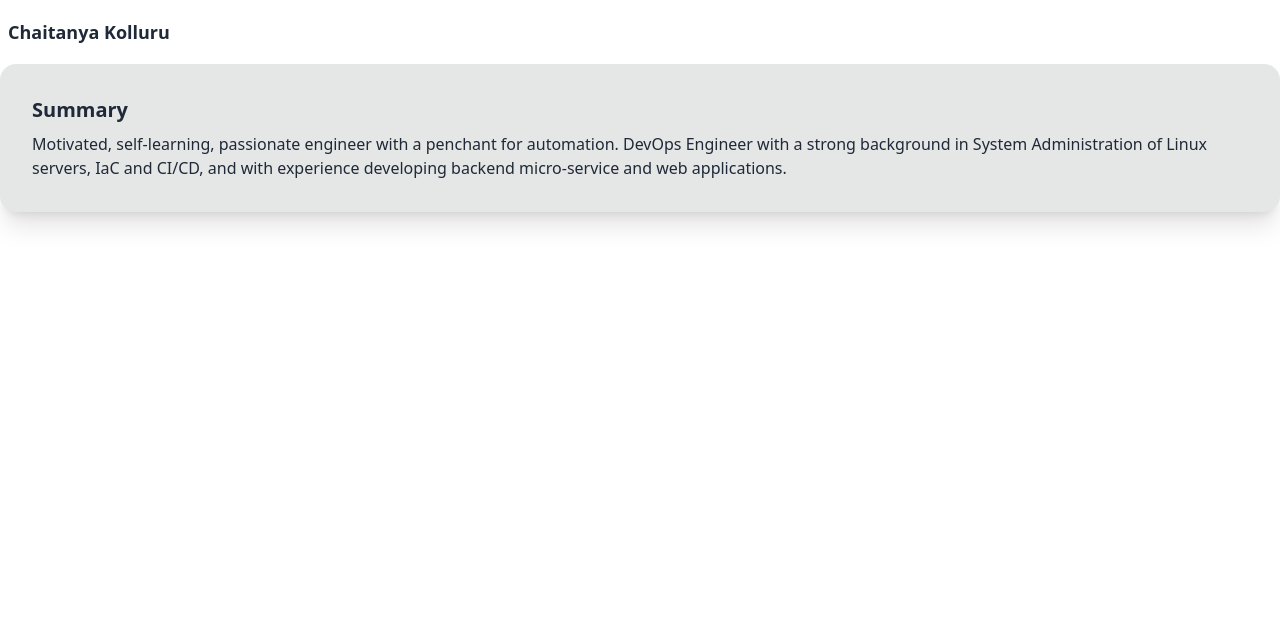
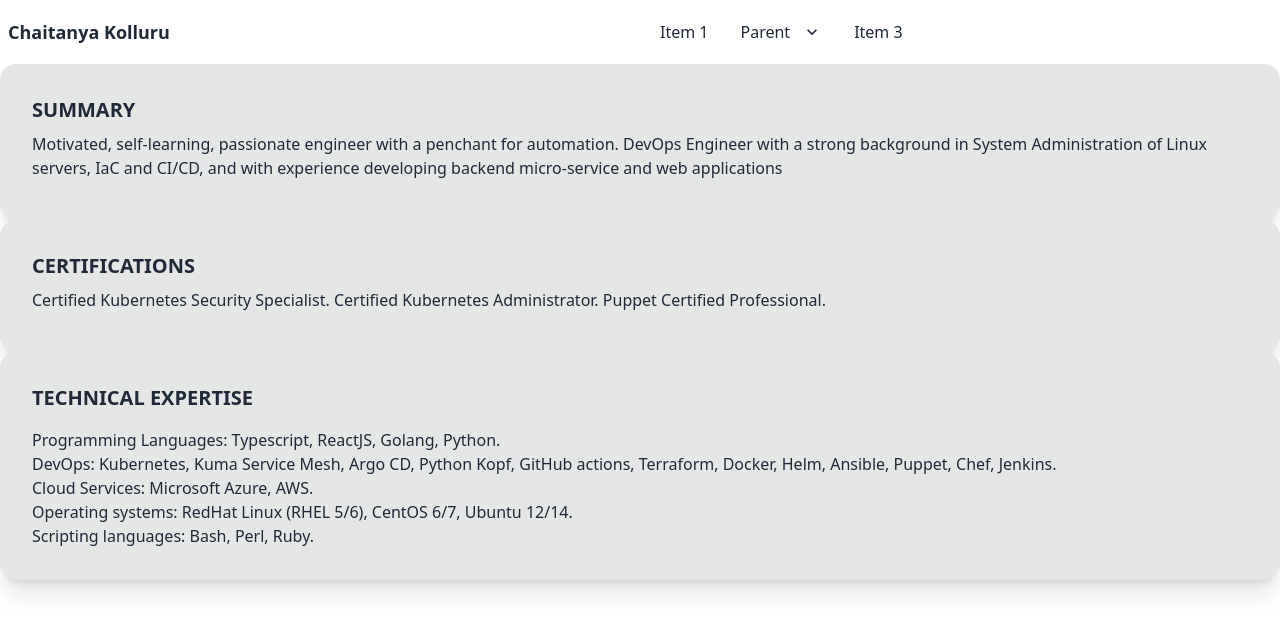
Before and after one commit to chaitanyakolluru/portfolio-chai, a React (Vite) app: page / in a window 1280 px wide. Shown: the top 634 px of the page. Built offline with nearby package versions, Linux system fonts and the light colour scheme.

Commit message:
adding tech exp

```diff
--- /dev/null
+++ b/src/components/Card.tsx
@@ -0,0 +1,22 @@
+const Card: React.FC<{
+  title: string;
+  content?: string;
+  bulletedContent?: string[];
+}> = ({ title, content, bulletedContent }) => {
+  return (
+    <div className="card w-180 bg-base-300 shadow-xl">
+      <div className="card-body">
+        <h2 className="card-title">{title}</h2>
+        <p>{content && content}</p>
+        <ul>
+          {bulletedContent &&
+            bulletedContent.map((item) => (
+              <li key={bulletedContent.indexOf(item)}>{item}</li>
+            ))}
+        </ul>
+      </div>
+    </div>
+  );
+};
+
+export default Card;
--- a/src/components/NavBar.tsx
+++ b/src/components/NavBar.tsx
@@ -19,7 +19,7 @@ const NavBar: React.FC<{ title?: string }> = ({
           <button>{title}</button>
         </Link>
       </div>
-      {/* <div className="navbar-center flex">
+      <div className="navbar-center flex">
         <ul className="menu menu-horizontal px-1">
           <li>
             <a>Item 1</a>
@@ -50,7 +50,7 @@ const NavBar: React.FC<{ title?: string }> = ({
             <a>Item 3</a>
           </li>
         </ul>
-      </div> */}
+      </div>
     </div>
   );
 };
--- a/src/pages/Home.tsx
+++ b/src/pages/Home.tsx
@@ -1,16 +1,51 @@
+import Card from '../components/Card';
+
+interface CardDetails {
+  title: string;
+  content?: string;
+  bulletedContent?: string[];
+}
+const details: CardDetails[] = [
+  {
+    title: 'SUMMARY',
+    content:
+      'Motivated, self-learning, passionate engineer with a penchant for \
+automation. DevOps Engineer with a strong background in System \
+Administration of Linux servers, IaC and CI/CD, and with experience \
+developing backend micro-service and web applications',
+  },
+  {
+    title: 'CERTIFICATIONS',
+    content:
+      'Certified Kubernetes Security Specialist. \
+  Certified Kubernetes Administrator. \
+  Puppet Certified Professional. \
+  ',
+  },
+  {
+    title: 'TECHNICAL EXPERTISE',
+    bulletedContent: [
+      'Programming Languages:  Typescript, ReactJS, Golang, Python.',
+      'DevOps: Kubernetes, Kuma Service Mesh, Argo CD, Python Kopf, GitHub actions, Terraform, Docker, Helm, Ansible, Puppet, Chef, Jenkins.',
+      'Cloud Services:  Microsoft Azure, AWS.',
+      'Operating systems: RedHat Linux (RHEL 5/6), CentOS 6/7, Ubuntu 12/14.',
+      'Scripting languages: Bash, Perl, Ruby.',
+    ],
+  },
+];
+
 const Home: React.FC = () => {
   return (
-    <div className="card w-180 bg-base-300 shadow-xl">
-      <div className="card-body">
-        <h2 className="card-title">Summary</h2>
-        <p>
-          Motivated, self-learning, passionate engineer with a penchant for
-          automation. DevOps Engineer with a strong background in System
-          Administration of Linux servers, IaC and CI/CD, and with experience
-          developing backend micro-service and web applications.
-        </p>
-      </div>
-    </div>
+    <>
+      {details.map((item) => (
+        <Card
+          key={details.indexOf(item)}
+          title={item.title}
+          content={item.content}
+          bulletedContent={item.bulletedContent}
+        />
+      ))}
+    </>
   );
 };
 
```
Also changed, not shown: 1 other file (tests, documents, lock files or other folders).
